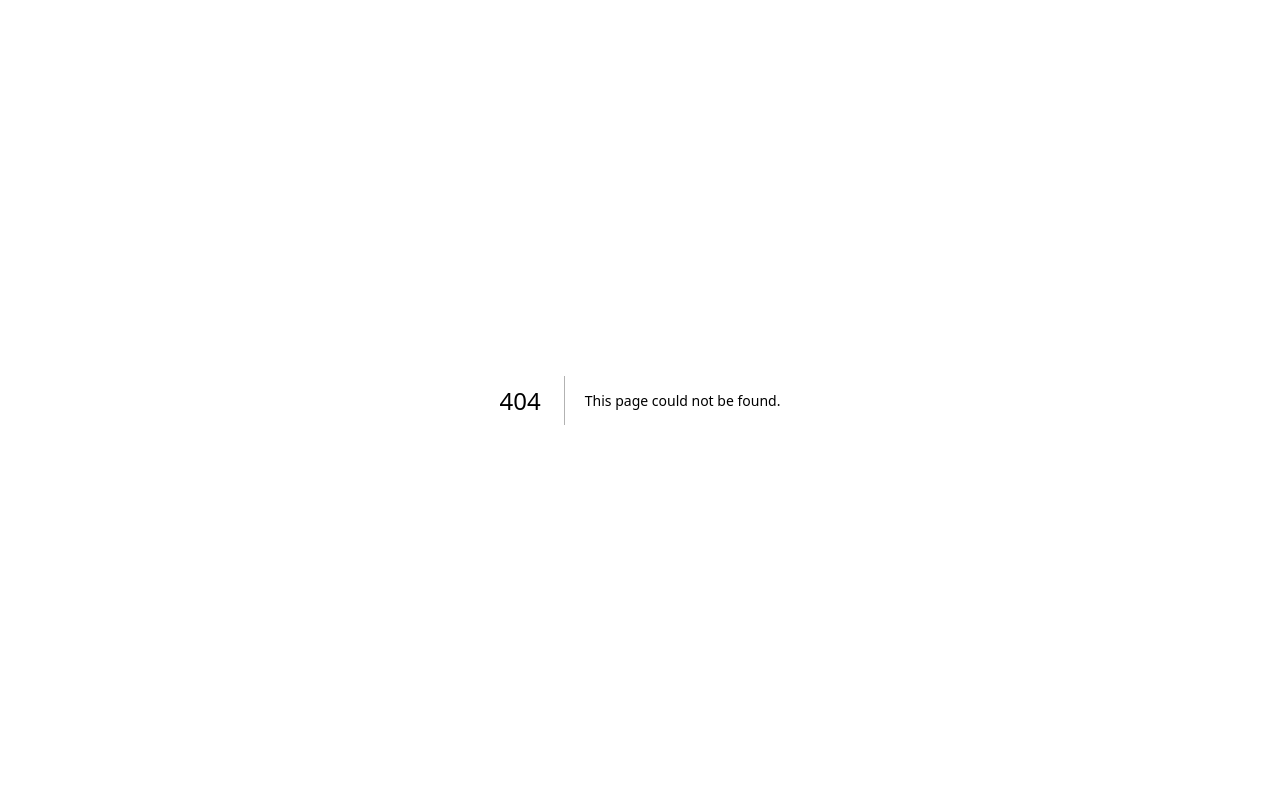
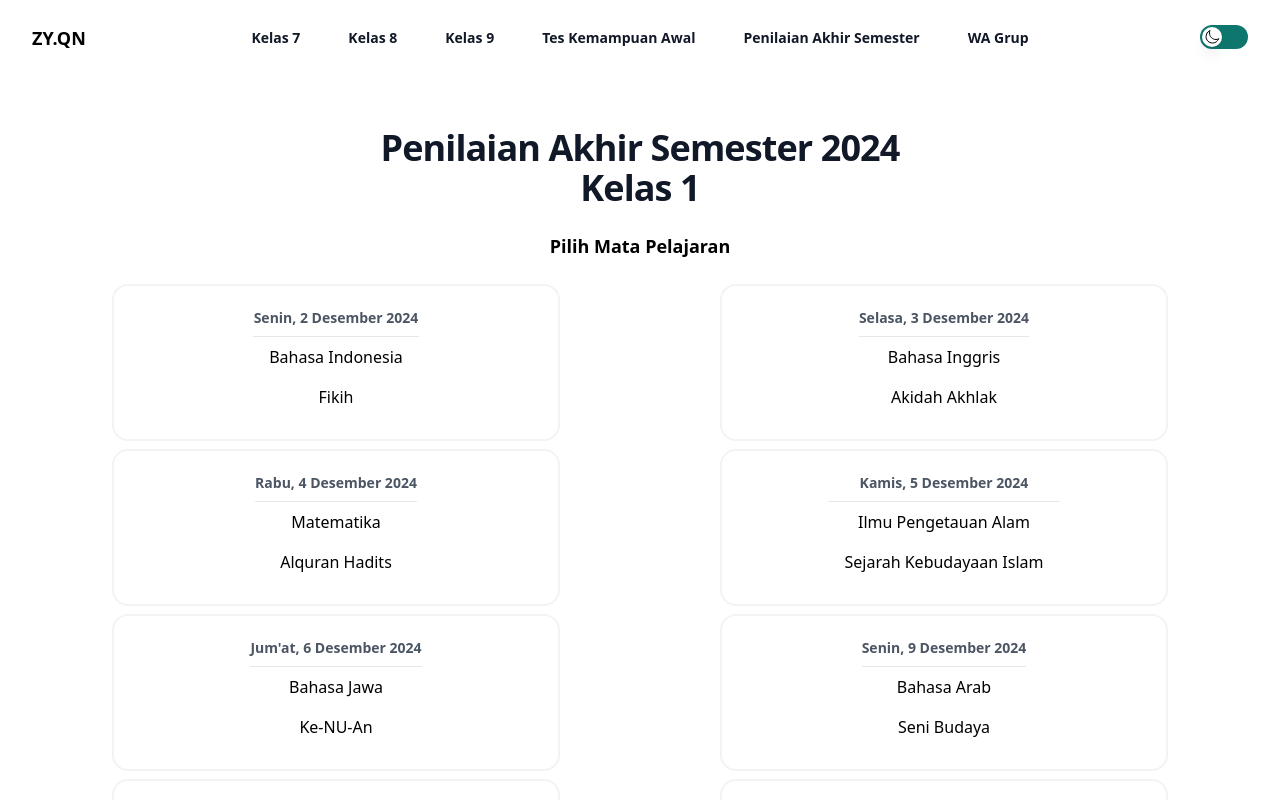
Before and after one commit to khoirurroziqin17/web-belajar, a Next.js app: page /pas-2024/1 in a window 1280 px wide. Before the commit this address had no page. Shown: the top 800 px of the page. Built offline with nearby package versions, Linux system fonts and the light colour scheme.

Commit message:
Add: Halaman PAS 2024

```diff
--- a/package.json
+++ b/package.json
@@ -1,6 +1,6 @@
 {
   "name": "web-belajar",
-  "version": "1.0.1",
+  "version": "1.0.2",
   "private": true,
   "scripts": {
     "dev": "next dev",
--- /dev/null
+++ b/src/app/pas-2024/[kelas]/[ujian_id]/page.tsx
@@ -0,0 +1,15 @@
+import { Navigation } from "@/components/HeroSection";
+
+export default function Page({ params }: { params: { ujian_id: string } }) {
+  return (
+    <>
+      <Navigation />
+      <iframe
+        src={`https://docs.google.com/forms/d/e/${params.ujian_id}/viewform?embedded=true`}
+        className="mx-auto w-full h-[calc(100vh-4rem)] mt-16"
+      >
+        Memuat…
+      </iframe>
+    </>
+  );
+}
--- /dev/null
+++ b/src/app/pas-2024/[kelas]/page.tsx
@@ -0,0 +1,131 @@
+import { Navigation } from "@/components/HeroSection";
+import Link from "next/link";
+
+const Daftarpelajaran = [
+  {
+    hari: "Senin, 2 Desember 2024",
+    pelajaran: [
+      [
+        "Bahasa Indonesia",
+        ["1FAIpQLSdFys83_FPsvUegIFXiMvTlwi8Z8KByu2_FuHb9LEvQRtUYiw", "/", "/"],
+      ],
+      ["Fikih", ["/", "/", "/"]],
+    ],
+  },
+  {
+    hari: "Selasa, 3 Desember 2024",
+    pelajaran: [
+      ["Bahasa Inggris", ["/", "/", "/"]],
+      ["Akidah Akhlak", ["/", "/", "/"]],
+    ],
+  },
+  {
+    hari: "Rabu, 4 Desember 2024",
+    pelajaran: [
+      ["Matematika", ["/", "/", "/"]],
+      ["Alquran Hadits", ["/", "/", "/"]],
+    ],
+  },
+  {
+    hari: "Kamis, 5 Desember 2024",
+    pelajaran: [
+      ["Ilmu Pengetauan Alam", ["/", "/", "/"]],
+      ["Sejarah Kebudayaan Islam", ["/", "/", "/"]],
+    ],
+  },
+  {
+    hari: "Jum'at, 6 Desember 2024",
+    pelajaran: [
+      ["Bahasa Jawa", ["/", "/", "/"]],
+      ["Ke-NU-An", ["/", "/", "/"]],
+    ],
+  },
+  {
+    hari: "Senin, 9 Desember 2024",
+    pelajaran: [
+      ["Bahasa Arab", ["/", "/", "/"]],
+      ["Seni Budaya", ["/", "/", "/"]],
+    ],
+  },
+  {
+    hari: "Selasa, 10 Desember 2024",
+    pelajaran: [
+      ["Ilmu Pengetauan Sosial", ["/", "/", "/"]],
+      ["Prakarya", ["/", "/", "/"]],
+    ],
+  },
+  {
+    hari: "Rabu, 11 Desember 2024",
+    pelajaran: [
+      ["Pendidikan Pancasila dan Kewarganegaraan", ["/", "/", "/"]],
+      ["Pendidikan Jasmani, Olahraga, dan Kesehatan", ["/", "/", "/"]],
+    ],
+  },
+];
+
+export default function Page({ params }: { params: { kelas: string } }) {
+  return (
+    <>
+      <Navigation />
+      <div className="bg-white py-24 sm:py-32 dark:bg-gray-900">
+        <div className="mx-auto max-w-7xl px-6 lg:px-8">
+          <div className="mx-auto max-w-2xl sm:text-center">
+            <h2 className="text-3xl font-bold tracking-tight text-gray-900 sm:text-4xl dark:text-white">
+              Penilaian Akhir Semester 2024 <br /> Kelas {params.kelas}
+            </h2>
+          </div>
+          <div className="mt-6">
+            <p className="text-md font-semibold md:text-lg md:text-center">
+              Pilih Mata Pelajaran
+            </p>
+            <div className="grid grid-cols-1 md:grid-cols-2 md:mt-4">
+              {Daftarpelajaran.map((dp) => (
+                <Card key={dp.hari} params={dp} kelas={params.kelas} />
+              ))}
+            </div>
+          </div>
+        </div>
+      </div>
+    </>
+  );
+}
+
+function Card({
+  params,
+  kelas,
+}: {
+  params: { hari: string; pelajaran: (string | string[])[][] };
+  kelas: string;
+}) {
+  return (
+    <div className="mx-auto mt-2 w-full lg:max-w-md lg:flex-shrink-0">
+      <div
+        className={
+          "rounded-2xl py-4 text-center ring-2 ring-inset ring-gray-900/5 dark:ring-gray-300 lg:flex lg:flex-col lg:justify-center lg:py-6"
+        }
+      >
+        <div className="mx-auto max-w-xs px-8">
+          <p className="text-sm font-semibold text-gray-600 dark:text-gray-300 border-b pb-2">
+            {params.hari}
+          </p>
+
+          {params.pelajaran.map((p) => {
+            return (
+              <Link
+                key={String(p[0])}
+                href={`${kelas}/${
+                  kelas == "7" ? p[1][0] : kelas == "8" ? p[1][1] : p[1][2]
+                }`}
+                className={
+                  "block rounded-md px-4 py-2 font-medium focus:outline-none focus-visible:ring-2 focus-visible:ring-white focus-visible:ring-opacity-75"
+                }
+              >
+                {p[0]}
+              </Link>
+            );
+          })}
+        </div>
+      </div>
+    </div>
+  );
+}
--- /dev/null
+++ b/src/app/pas-2024/page.tsx
@@ -0,0 +1,109 @@
+import { Navigation } from "@/components/HeroSection";
+import { cn } from "@/lib/utils";
+import Link from "next/link";
+
+const DaftarKelas = [
+  {
+    kelas: "7",
+    bg: "bg-green-300 dark:bg-green-700",
+    button:
+      "bg-green-700 text-white hover:text-black hover:bg-opacity-30 dark:bg-green-300 dark:text-black dark:hover:text-white dark:hover:bg-opacity-30",
+  },
+
+  {
+    kelas: "8",
+    bg: "bg-yellow-300 dark:bg-yellow-700",
+    button:
+      "bg-yellow-700 text-white hover:text-black hover:bg-opacity-30 dark:bg-yellow-300 dark:text-black dark:hover:text-white dark:hover:bg-opacity-30",
+  },
+
+  {
+    kelas: "9",
+    bg: "bg-red-300 dark:bg-red-700",
+    button:
+      "bg-red-700 text-white hover:text-black hover:bg-opacity-30 dark:bg-red-300 dark:text-black dark:hover:text-white dark:hover:bg-opacity-30",
+  },
+];
+
+export default function Page() {
+  return (
+    <>
+      <Navigation />
+      <div className="bg-white py-24 sm:py-32 dark:bg-gray-900">
+        <div className="mx-auto max-w-7xl px-6 lg:px-8">
+          <div className="mx-auto max-w-2xl sm:text-center">
+            <h2 className="text-3xl font-bold tracking-tight text-gray-900 sm:text-4xl dark:text-white">
+              Penilaian Akhir Semester 2024
+            </h2>
+            <p className="mt-6 text-lg leading-8 text-gray-600 dark:text-gray-300">
+              <span className="font-bold">Penilaian Akhir Semester (PAS)</span>{" "}
+              adalah evaluasi yang dilakukan oleh sekolah pada akhir setiap
+              semester untuk mengukur sejauh mana siswa telah mencapai
+              kompetensi yang telah ditetapkan dalam kurikulum. PAS bertujuan
+              untuk menilai pemahaman siswa terhadap seluruh materi pelajaran
+              yang telah diajarkan selama satu semester.
+            </p>
+          </div>
+          <div className="grid grid-cols-1 mt-10 lg:grid-cols-3">
+            {DaftarKelas.map((dk) => (
+              <Card
+                key={dk.kelas}
+                kelas={dk.kelas}
+                bg={dk.bg}
+                btn={dk.button}
+              />
+            ))}
+          </div>
+        </div>
+      </div>
+    </>
+  );
+}
+
+interface Card {
+  kelas: string;
+  bg: string;
+  btn: string;
+}
+
+function Card({ kelas, bg, btn }: Card) {
+  return (
+    <>
+      <div className="mx-auto mt-2 p-2 lg:mt-0 lg:w-full lg:max-w-md lg:flex-shrink-0">
+        <div
+          className={cn(
+            "rounded-2xl py-10 text-center ring-1 ring-inset ring-gray-900/5 dark:ring-gray-300 lg:flex lg:flex-col lg:justify-center lg:py-16",
+            bg
+          )}
+        >
+          <div className="mx-auto max-w-xs px-8">
+            <p className="text-base font-semibold text-gray-600 dark:text-gray-300">
+              Pilih Kelas
+            </p>
+            <p className="mt-6 flex items-baseline justify-center gap-x-2">
+              <span className="text-sm font-semibold leading-6 tracking-wide text-gray-600 dark:text-gray-300">
+                kelas
+              </span>
+              <span className="text-5xl font-bold tracking-tight text-gray-900 dark:text-white">
+                {kelas}
+              </span>
+            </p>
+            <Link
+              href={`pas-2024/${kelas}`}
+              className={cn(
+                "inline-block mt-6 rounded-md  px-4 py-2 text-sm font-medium duration-150    focus:outline-none focus-visible:ring-2 focus-visible:ring-white focus-visible:ring-opacity-75",
+                btn
+              )}
+            >
+              Pilih Mata Pelajaran
+            </Link>
+
+            <p className="mt-6 text-xs leading-5 text-gray-600 dark:text-gray-300">
+              Pastikan kamu memilih kelas yang sesuai.
+            </p>
+          </div>
+        </div>
+      </div>
+    </>
+  );
+}
--- a/src/components/HeroSection.jsx
+++ b/src/components/HeroSection.jsx
@@ -12,7 +12,8 @@ const navigation = [
   { name: "Kelas 7", href: "/kelas-7" },
   { name: "Kelas 8", href: "/kelas-8" },
   { name: "Kelas 9", href: "/kelas-9" },
-  { name: "Tes Kemampuan Awal", href: "/tkm-2024" },
+  { name: "Tes Kemampuan Awal", href: "/tka-2024" },
+  { name: "Penilaian Akhir Semester", href: "/pas-2024" },
   { name: "WA Grup", href: "/wag" },
 ];
 
```
Also changed, not shown: src/app/tka-2024/page.tsx (renamed from src/app/tkm-2024/page.tsx).
